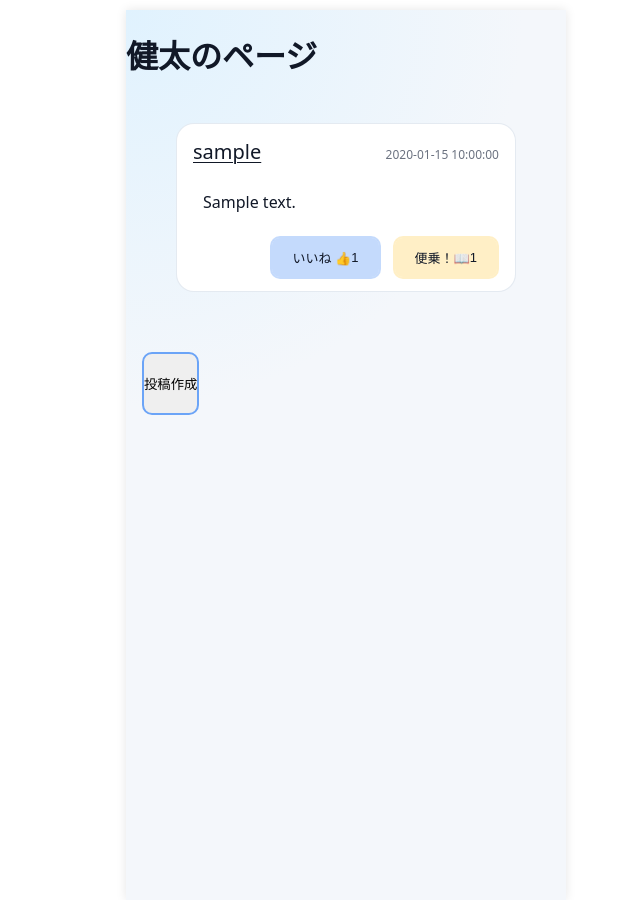
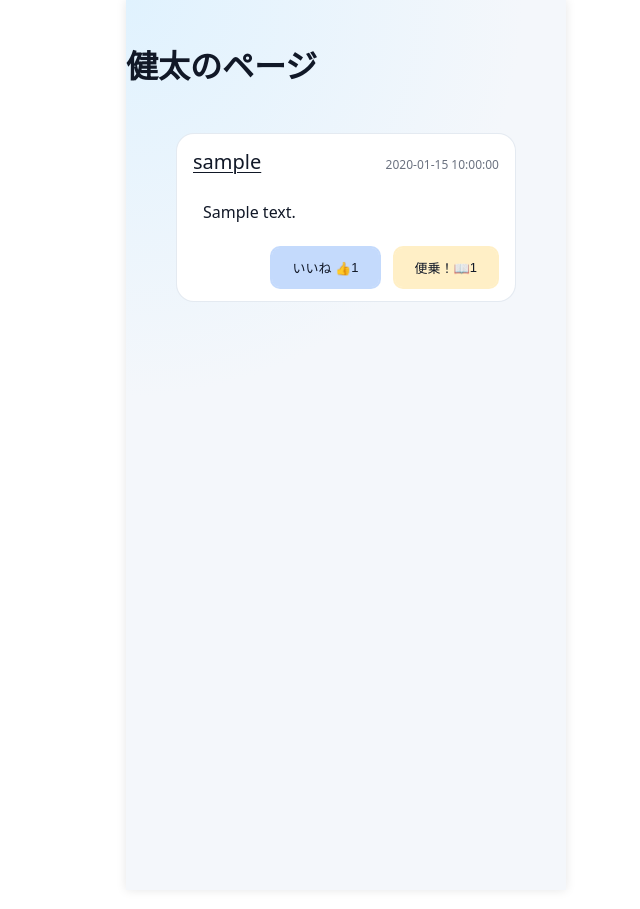
Before and after one commit to RareTECH-Hackathon-Gteam/Hackathon-SNS-app-Gteam, a Flask app: template SNSApp/templates/users/my_page.html in a window 1280 px wide. Shown: the whole page, without its empty margins (294-934 px from the left). Before the commit the page ends 415 px from the top, so only its background shows below. Run offline with Flask 2, Linux system fonts and the light colour scheme; the template is opened without the code that fills it: most values are stand-ins (such as "Sample title", 1, 10 or a date in 2020); some libraries are stand-ins or nearby versions.

Commit message:
ファイル名変更

```diff
--- a/SNSApp/static/css/base.css
+++ b/SNSApp/static/css/base.css
@@ -17,6 +17,32 @@ body {
   height: 890px;
   overflow: hidden;
   box-shadow: 0 0 10px rgba(0, 0, 0, 0.1);
+  display: flex;
+  flex-direction: column;
+}
+
+/* 2. 中間の親要素も高さを引き継ぐように設定 */
+.page-index,
+main {
+  display: flex;
+  flex-direction: column;
+  flex: 1; /* 親の余った高さをいっぱいに使う */
+  min-height: 0; /* Flex子要素のはみ出しスクロールを許可するための重要プロパティ */
+}
+
+/* 3. スクロールエリアの設定（100vh は削除する） */
+.app-scroll-area {
+  flex: 1; /* 残りの高さをすべてこのエリアに割り当てる */
+  overflow-y: auto; /* はみ出た分をスクロール */
+  -webkit-overflow-scrolling: touch;
+  overscroll-behavior-y: contain;
+  scrollbar-color:rgba(96, 151, 239, 0.5) #f1f5f9;
+  scrollbar-width: thin;
+}
+
+/* ホバー時は少し濃くする */
+.app-scroll-area::-webkit-scrollbar-thumb:hover {
+  background: rgba(84, 133, 239, 0.7); /* または #60a5fa */
 }
 
 .logo {
--- a/SNSApp/templates/users/my_page.html
+++ b/SNSApp/templates/users/my_page.html
@@ -14,7 +14,7 @@
 
   <main>
     {% if posts and posts|length > 0 %}
-    <section class="post-list">
+    <section class="post-list app-scroll-area">
       {% for post in posts %}
       <div class="post-card">
         <div class="post-content">
@@ -48,11 +48,6 @@
       <p>投稿がありません。</p>
     </div>
     {% endif %}
-    <div>
-      <button class="btn-primary" type="submit">
-          投稿作成
-      </button>
-    </div>
   </main>
 </div>
 {% endblock %}
```
Also changed, not shown: SNSApp/templates/post/post.html (renamed from SNSApp/templates/index.html, +7 -2 lines).
